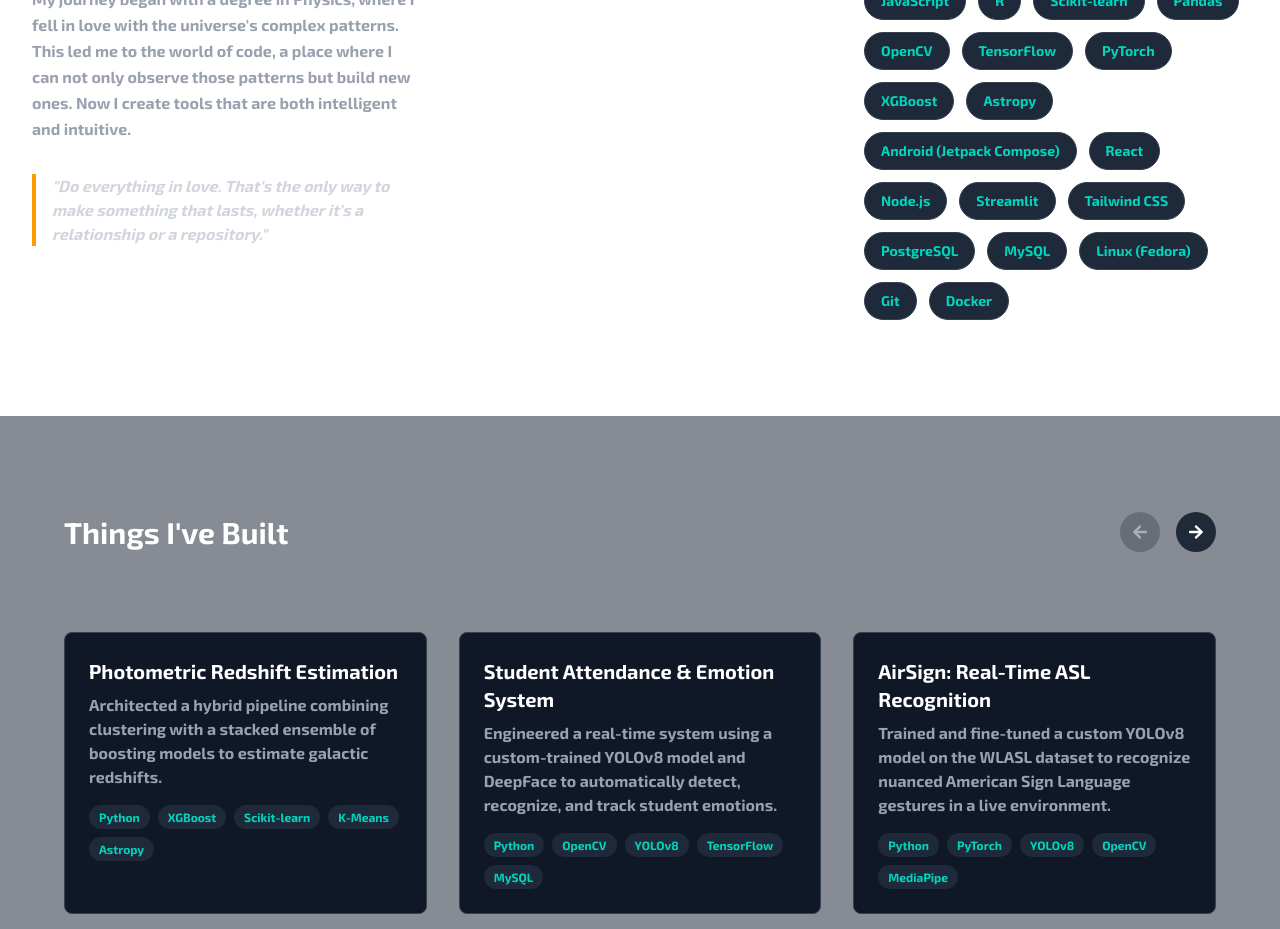
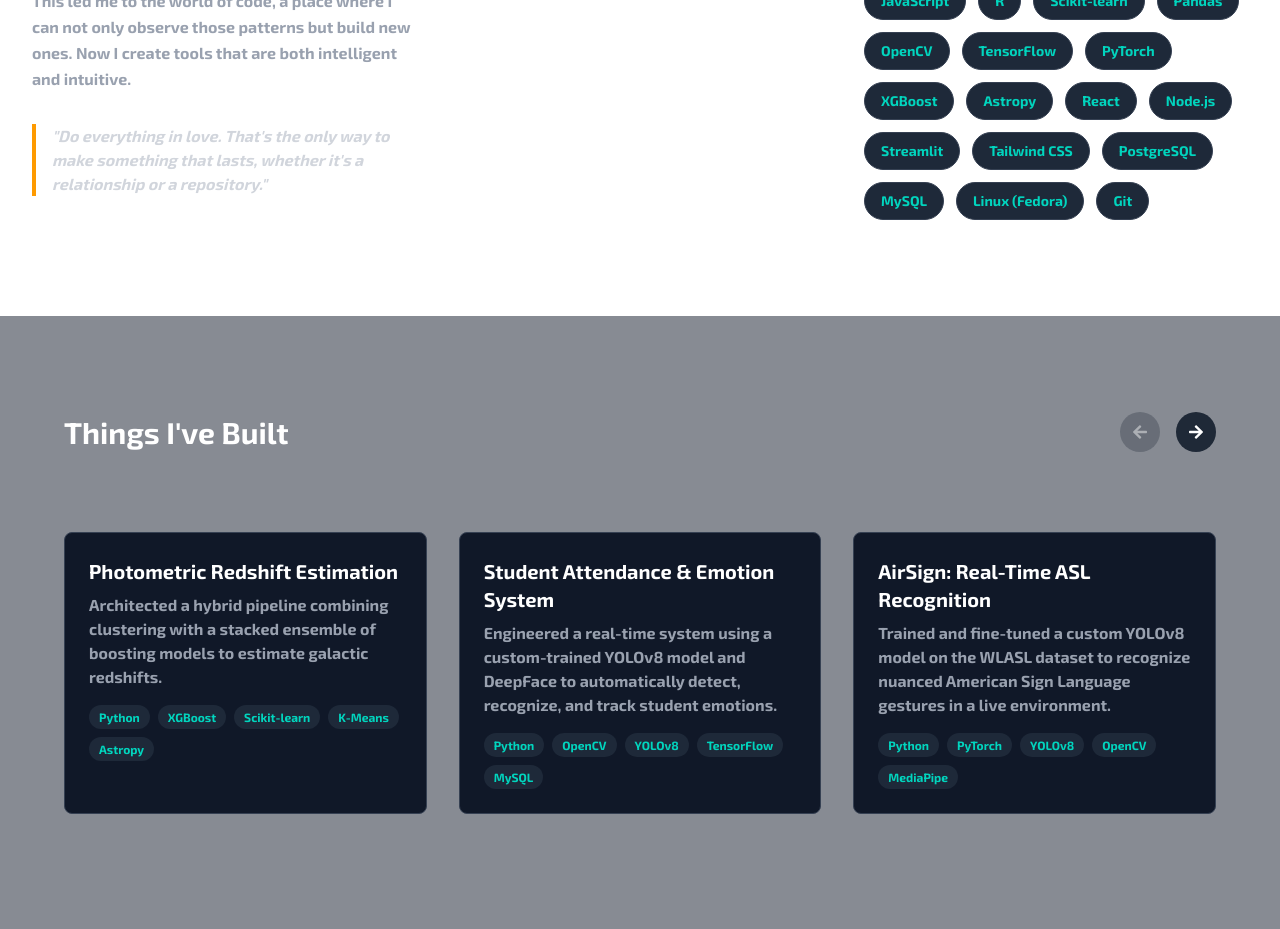
Before and after one commit to Chloy02/portfolio, a Next.js app: page / in a window 1280 px wide. Shown: the part 1020-1949 px from the top of the page. Built offline with nearby package versions, Linux system fonts and the light colour scheme.

Commit message:
Few changes

```diff
--- a/src/components/About.tsx
+++ b/src/components/About.tsx
@@ -4,7 +4,7 @@
 import { motion, Variants } from "framer-motion";
 import LottieAnimation from './LottieAnimation';
 
-const skills = [ "Python", "Java", "Kotlin", "SQL", "JavaScript", "R", "Scikit-learn", "Pandas", "OpenCV", "TensorFlow", "PyTorch", "XGBoost", "Astropy", "Android (Jetpack Compose)", "React", "Node.js", "Streamlit", "Tailwind CSS", "PostgreSQL", "MySQL", "Linux (Fedora)", "Git", "Docker" ];
+const skills = [ "Python", "Java", "Kotlin", "SQL", "JavaScript", "R", "Scikit-learn", "Pandas", "OpenCV", "TensorFlow", "PyTorch", "XGBoost", "Astropy", "React", "Node.js", "Streamlit", "Tailwind CSS", "PostgreSQL", "MySQL", "Linux (Fedora)", "Git"];
 
 const sectionVariants: Variants = {
   hidden: { opacity: 0 },
```
